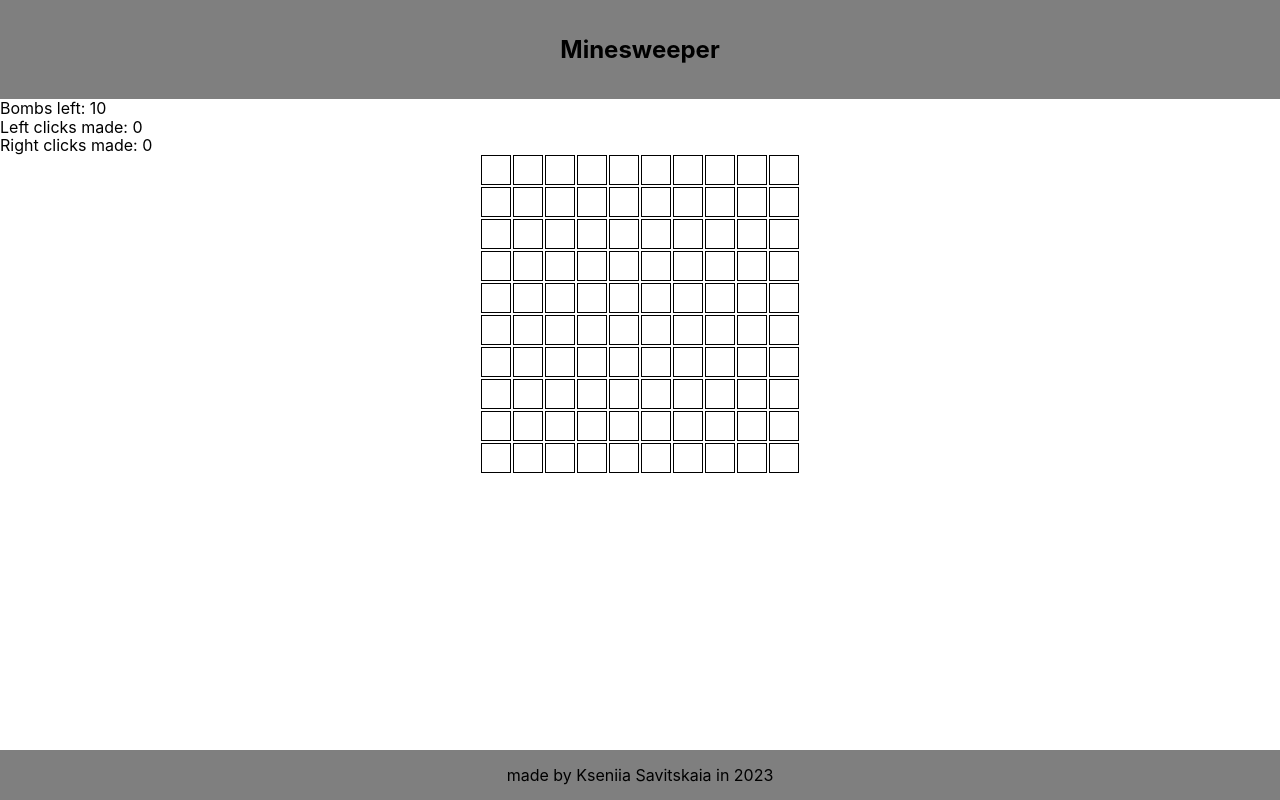
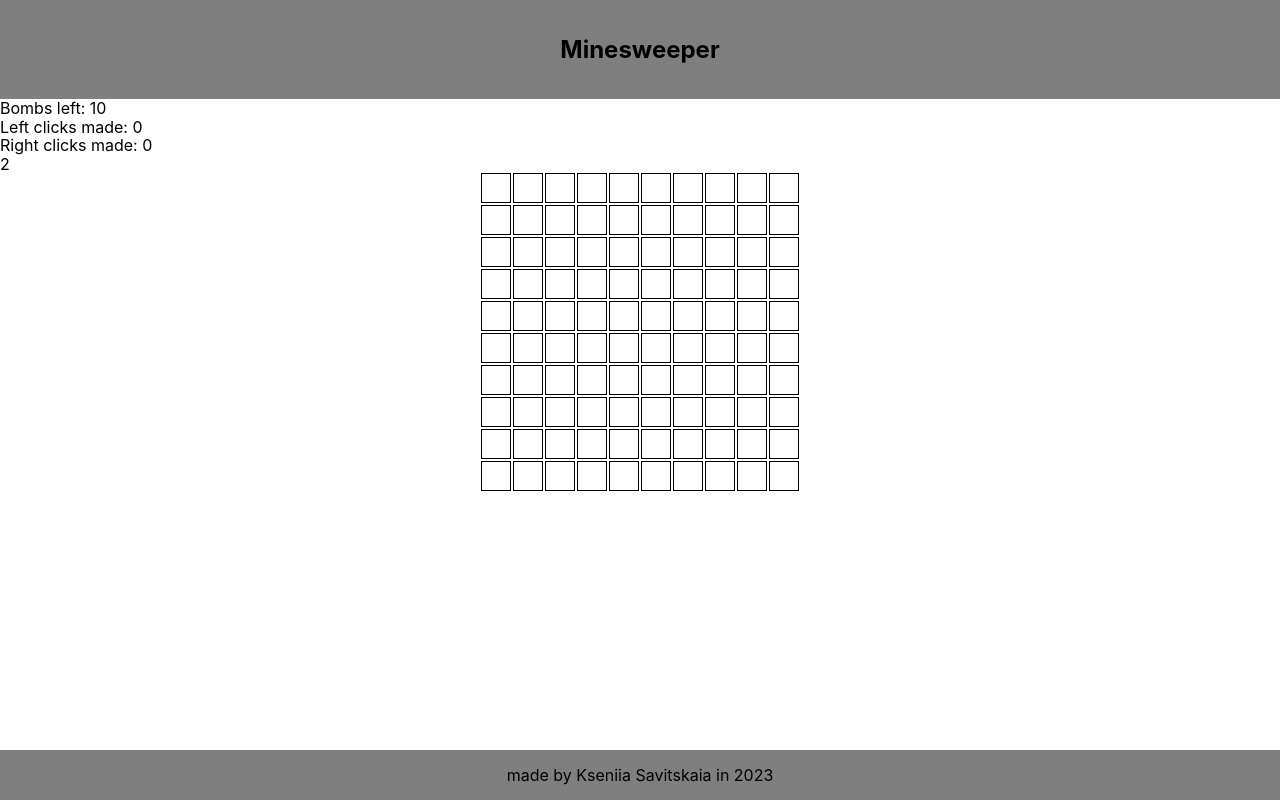
Before and after one commit to SavitskayaKseniya22/minesweeper, a React (Create React App) app: page / in a window 1280 px wide. Both pictures are taken after a click on the button "Start". Built offline with nearby package versions, Linux system fonts and the light colour scheme.

Commit message:
feat: add stopwatch

```diff
--- a/src/components/Field.tsx
+++ b/src/components/Field.tsx
@@ -2,7 +2,7 @@ import React, { useContext, useMemo, useState } from 'react';
 import styled from 'styled-components';
 import Cell from './Cell';
 import { checkGridSize, checkSize, getCellsList, getNearbyBombs } from '../utils';
-import { GameCycleContext, InitContext } from '../contexts';
+import { GameCycleContext, InitContext, TimeContext } from '../contexts';
 
 export const StyledField = styled.ul`
   margin: 0 auto;
@@ -28,6 +28,7 @@ function Field({ resetValue }: { resetValue: number }) {
     useContext(GameCycleContext);
 
   const { difficulty, bombNumber } = useContext(InitContext);
+  const { intervalRef } = useContext(TimeContext);
 
   const listItems = useMemo(
     () => getCellsList(isGameStarted, difficulty, bombNumber, indexToInsert),
@@ -36,8 +37,7 @@ function Field({ resetValue }: { resetValue: number }) {
 
   return (
     <StyledField aria-busy={isGameFinished} aria-details={difficulty}>
-      {listItems &&
-        listItems.map((number, index) => (
+      {listItems.map((number, index) => (
         <Cell
           key={number.toString() + index.toString() + resetValue}
           handleStartAndFinish={(e) => {
@@ -47,6 +47,7 @@ function Field({ resetValue }: { resetValue: number }) {
             }
             if (e.type === 'click' && isGameStarted && listItems[index]) {
               setIsGameFinished(true);
+              clearInterval(intervalRef?.current);
             }
           }}
           isBombed={!!listItems[index]}
--- a/src/components/GameBoard.tsx
+++ b/src/components/GameBoard.tsx
@@ -1,10 +1,17 @@
 /* eslint-disable react/jsx-props-no-spreading */
-import React, { useMemo, useState } from 'react';
+import React, { useMemo, useRef, useState } from 'react';
 import { Navigate, useActionData } from 'react-router-dom';
 import Field from './Field';
-import { InitContext, GameCycleContext, RemainingBombsContext, MovesContext } from '../contexts';
+import {
+  InitContext,
+  GameCycleContext,
+  RemainingBombsContext,
+  MovesContext,
+  TimeContext,
+} from '../contexts';
 import BombsCounter from './BombsCounter';
 import MovesCounter from './MovesCounter';
+import Timer from './Timer';
 
 function GameBoard() {
   const [isGameStarted, setIsGameStarted] = useState(false);
@@ -13,6 +20,8 @@ function GameBoard() {
   const actionData = useActionData() as { difficulty: string; bombNumber: string };
   const [bombsCounterValue, setBombsCounterValue] = useState(Number(actionData?.bombNumber) || 10);
   const [movesCounterValue, setMovesCounterValue] = useState({ left: 0, right: 0 });
+  const [time, setTime] = useState(0);
+  const intervalRef = useRef<number | NodeJS.Timeout>(0);
 
   const gameCycleValues = useMemo(
     () => ({
@@ -40,6 +49,15 @@ function GameBoard() {
     [movesCounterValue]
   );
 
+  const timeValues = useMemo(
+    () => ({
+      time,
+      setTime,
+      intervalRef,
+    }),
+    [time]
+  );
+
   if (!actionData) {
     return <Navigate to="/" />;
   }
@@ -49,6 +67,7 @@ function GameBoard() {
       <GameCycleContext.Provider value={gameCycleValues}>
         <RemainingBombsContext.Provider value={bombsCounterValues}>
           <MovesContext.Provider value={movesCounterValues}>
+            <TimeContext.Provider value={timeValues}>
               <main>
                 {isGameFinished && (
                   <>
@@ -61,6 +80,8 @@ function GameBoard() {
                         setResetValue(Math.random());
                         setBombsCounterValue(Number(actionData?.bombNumber) || 10);
                         setMovesCounterValue({ left: 0, right: 0 });
+                        setTime(0);
+                        clearInterval(intervalRef.current);
                       }}
                     >
                       start new game
@@ -69,9 +90,10 @@ function GameBoard() {
                 )}
                 <BombsCounter maxValue={bombsCounterValue} />
                 <MovesCounter value={movesCounterValue} />
-
+                <Timer />
                 <Field resetValue={resetValue} />
               </main>
+            </TimeContext.Provider>
           </MovesContext.Provider>
         </RemainingBombsContext.Provider>
       </GameCycleContext.Provider>
--- /dev/null
+++ b/src/components/Timer.tsx
@@ -0,0 +1,22 @@
+import React, { useContext, useEffect } from 'react';
+import { TimeContext } from '../contexts';
+
+function Timer() {
+  const { time, setTime, intervalRef } = useContext(TimeContext);
+
+  useEffect(() => {
+    const intervalId = setInterval(() => {
+      setTime(time + 1);
+    }, 1000);
+    if (intervalRef) {
+      intervalRef.current = intervalId;
+    }
+    return () => {
+      clearInterval(intervalId);
+    };
+  }, [intervalRef, setTime, time]);
+
+  return <div>{time}</div>;
+}
+
+export default Timer;
--- a/src/contexts.tsx
+++ b/src/contexts.tsx
@@ -28,3 +28,13 @@ export const MovesContext = React.createContext<{
   movesCounterValue: { left: 0, right: 0 },
   setMovesCounterValue: () => {},
 });
+
+export const TimeContext = React.createContext<{
+  time: number;
+  setTime: React.Dispatch<React.SetStateAction<number>>;
+  intervalRef: React.MutableRefObject<number | NodeJS.Timeout> | undefined;
+}>({
+  time: 0,
+  setTime: () => {},
+  intervalRef: undefined,
+});
--- a/src/utils.tsx
+++ b/src/utils.tsx
@@ -89,7 +89,7 @@ export function getCellsList(
   bombNumber: string,
   indexToInsert: number | undefined
 ) {
-  const arrayOfEmptyCells = new Array(
+  const arrayOfEmptyCells: number[] = new Array(
     fieldSettings[difficulty as keyof typeof fieldSettings].bombNumber
   ).fill(0);
 
@@ -97,7 +97,7 @@ export function getCellsList(
     return arrayOfEmptyCells;
   }
 
-  const arrayOfBombs = new Array(Number(bombNumber)).fill(1);
+  const arrayOfBombs: number[] = new Array(Number(bombNumber)).fill(1);
   const gameSetup = shuffle(
     arrayOfBombs.concat(arrayOfEmptyCells).slice(0, arrayOfEmptyCells.length)
   );
```
Lines whose indentation alone changed are shown as unchanged.
